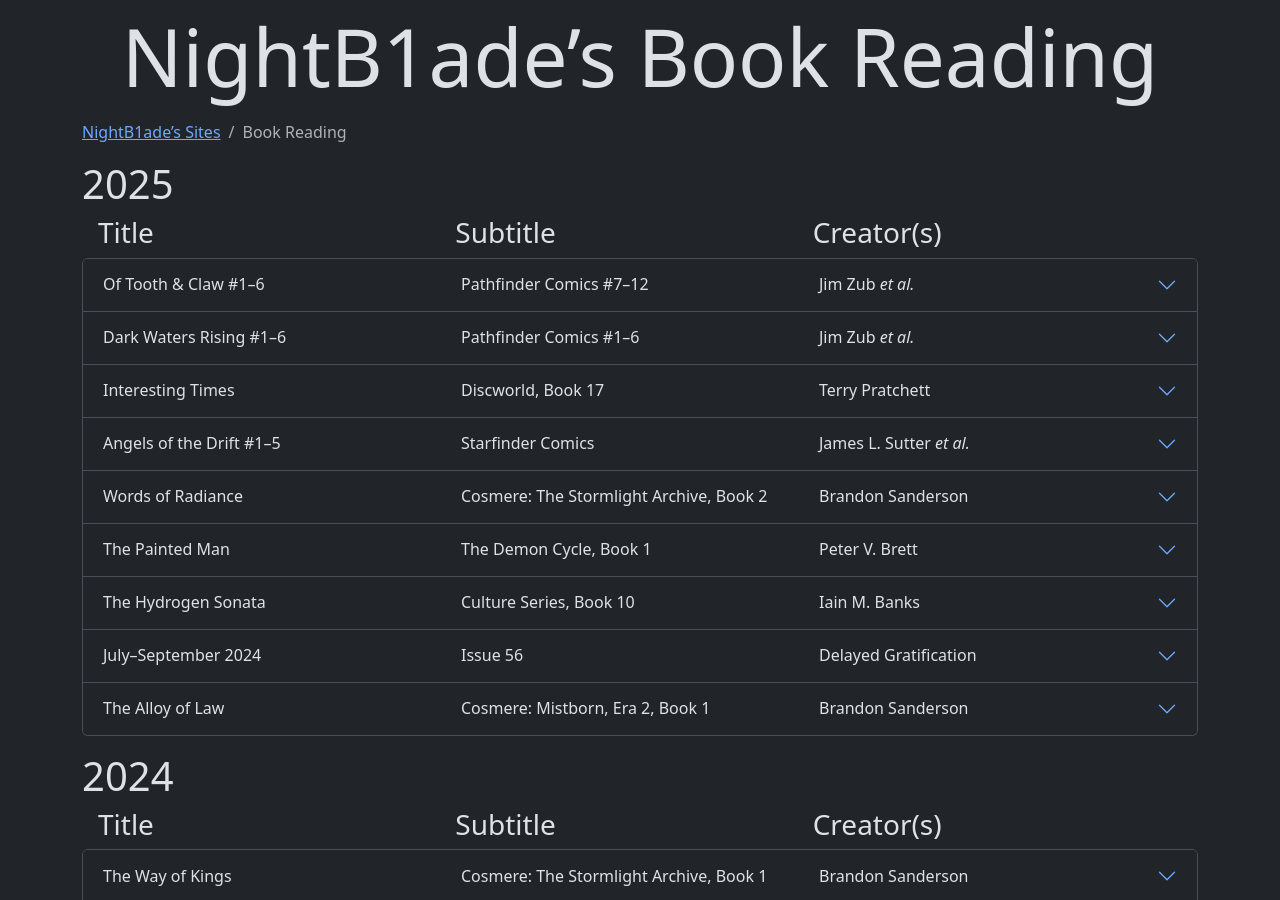
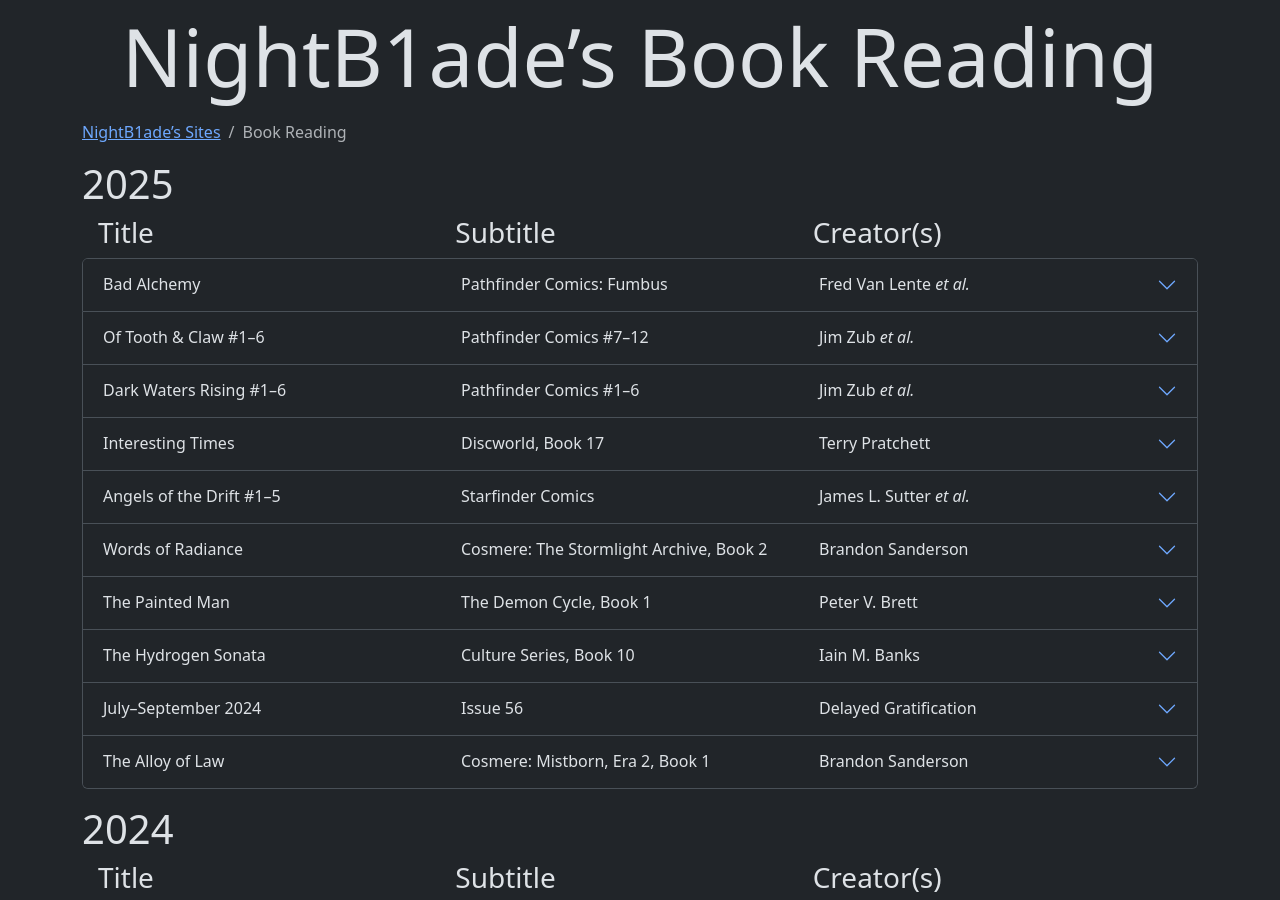
Before and after one commit to NightB1ade/BookReading, a Jekyll site: the page built from index.html, in a window 1280 px wide and 900 px high. Built offline with Jekyll 4.4.1, drawn with Linux system fonts in a browser that asks for light colours.

Commit message:
Pathfinder: Bad Alchemy: Add

```diff
--- a/_data/ReadingList.json
+++ b/_data/ReadingList.json
@@ -2317,4 +2317,19 @@
 				, "percentage": 1
 		}]
 	}
+	, {
+		"title": "Bad Alchemy"
+		, "subtitle": "Pathfinder Comics: Fumbus"
+		, "creators": [
+			"Fred Van Lente"
+			, "Tom Garcia"
+			, "Vinicius Townsend"
+			, "Tom Napolitano"
+		]
+		, "notes": []
+		, "progress": [{
+				"date": "2025-03-28"
+				, "percentage": 1
+		}]
+	}
 ]
```
